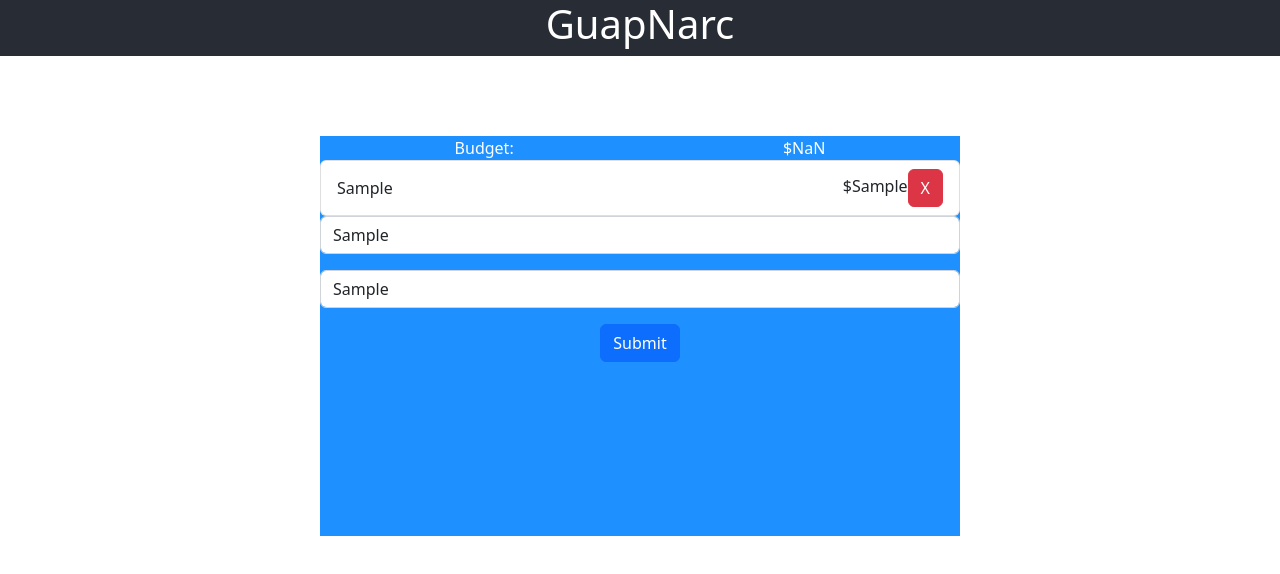
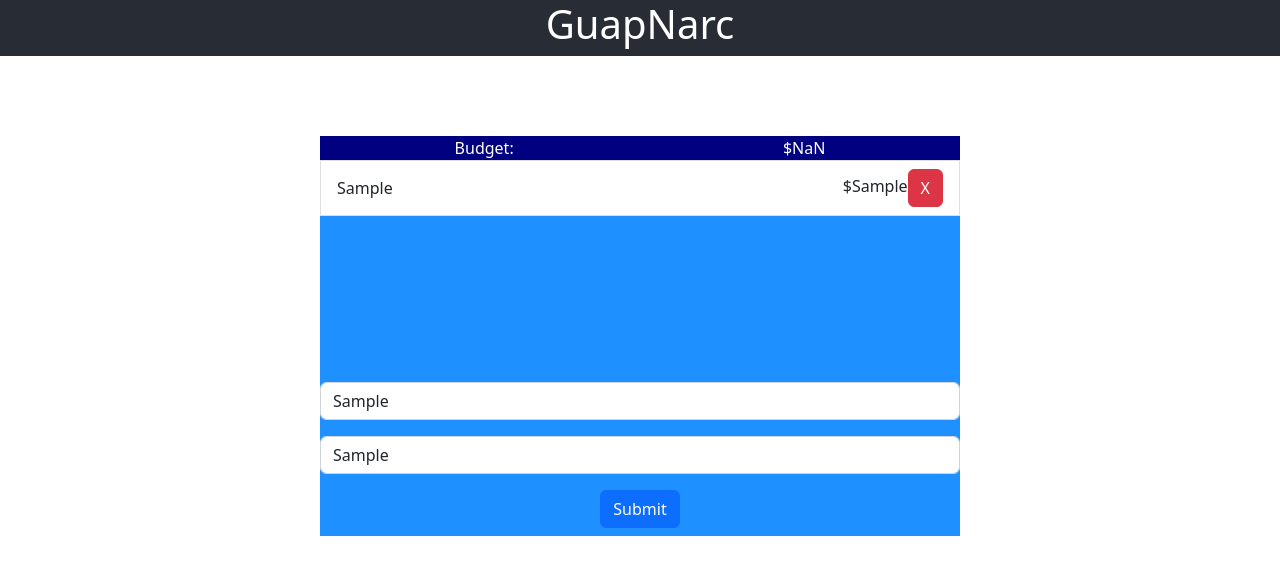
Before and after one commit to chrisNGUYENERR/React-Expense-Tracker, a React (Create React App) app: page / in a window 1280 px wide. Both pictures are taken after typing "Sample", "Sample" into the empty fields and a click on the button "Submit". Shown: the top 574 px of the page. Built offline with nearby package versions, Linux system fonts and the light colour scheme.

Commit message:
added newBudget reducer

```diff
--- a/src/App.css
+++ b/src/App.css
@@ -31,16 +31,17 @@
   display: flex;
   flex-direction: row;
   justify-content: space-around;
+  background-color: navy;
 }
 
-.ExpenseItem {
-  display: flex;
-  flex-direction: row;
-  justify-content: space-between;
+.ExpenseList {
+  overflow-y: scroll;
 }
 
 .ExpenseForm {
   display: flex;
   flex-direction: column;
-  justify-content: center;
+  margin-top: auto;
+  padding-bottom: 0.5em;
+  padding-top: 0.5em;
 }
--- /dev/null
+++ b/src/actions/handleDeleteExpense.js
@@ -0,0 +1,6 @@
+export const deleteExpenseItem = (expenseInfo) => {
+    return {
+        type: 'DELETE_EXPENSE',
+        payload: expenseInfo
+    }
+}
--- /dev/null
+++ b/src/actions/newBudgetAction.js
@@ -0,0 +1,6 @@
+export const setNewBudget = (expenseInfo) => {
+    return {
+        type: 'NEW_BUDGET',
+        payload: expenseInfo
+    }
+}
--- a/src/components/AddExpenseForm.jsx
+++ b/src/components/AddExpenseForm.jsx
@@ -13,18 +13,15 @@ function AddExpenseForm(props) {
     const [expenseInfo, setExpenseInfo] = useState({
         expenseName: '',
         expenseCost: '',
+        expenseId: 0
     });
 
 
     const addExpense = (e) => {
         e.preventDefault();
         dispatch(setBudget(expenseInfo))
-        let a = dispatch((setExpenseList(expenseInfo)))
-        console.log(a)
-
-        // setExpenseInfo({...expenseInfo, expenseId: Math.random()})
-
-
+        dispatch(setExpenseList(expenseInfo))
+        setExpenseInfo({...expenseInfo, expenseId: Math.random()})
     }
 
 
--- a/src/components/ExpenseItem.jsx
+++ b/src/components/ExpenseItem.jsx
@@ -1,16 +1,32 @@
 import React from 'react';
+import { useDispatch } from 'react-redux';
+import { deleteExpenseItem } from '../actions/handleDeleteExpense';
+import { setNewBudget } from '../actions/newBudgetAction';
 
 function ExpenseItem(props) {
+
+    const dispatch = useDispatch()
+
+    const deleteExpense = (e) => {
+        e.preventDefault();
+        console.log(props.cost)
+        dispatch(deleteExpenseItem(props.id))
+        dispatch(setNewBudget(props.cost))
+    }
+
+
     return (
+        <form>
         <li className='list-group-item d-flex justify-content-between align-items-center'>
         {props.name}
         <div>
             <span>
                 ${props.cost}
             </span>
-            <button className='btn btn-danger'>X</button>
+            <button onClick={deleteExpense} type="submit" className='btn btn-danger'>X</button>
         </div>
     </li>
+    </form>
     );
 }
 
--- a/src/components/ExpenseTracker.jsx
+++ b/src/components/ExpenseTracker.jsx
@@ -11,10 +11,10 @@ function ExpenseTracker(props) {
                 Budget:
                 <Budget />
             </div>
-            <div>
+            <div className='ExpenseList'>
                 <Expenses />
             </div>
-            <div>
+            <div className='ExpenseForm'>
                 <AddExpenseForm />
             </div>
         </div>
--- a/src/components/Expenses.jsx
+++ b/src/components/Expenses.jsx
@@ -16,7 +16,7 @@ function Expenses(props) {
     return (
         <ul className='list-group'>
                 {expenseList.map((expense, index) => {
-                    return <ExpenseItem key={index} name={expense.expenseName} cost={expense.expenseCost} />
+                    return <ExpenseItem key={index} id={expense.expenseId} name={expense.expenseName} cost={expense.expenseCost} />
                 })}
         </ul>
     );
--- a/src/reducers/budgetReducer.js
+++ b/src/reducers/budgetReducer.js
@@ -7,6 +7,9 @@ export const budgetReducer = (state = initialState, action) => {
     switch (type) {
         case 'REDUCE_BUDGET':
             return {...state, budget: state.budget - payload.expenseCost}
+        case 'NEW_BUDGET':
+            return {...state, budget: state.budget + parseInt(payload)}
+            // return console.log(payload)
         default:
             return state;
     }
--- a/src/reducers/expenseListReducer.js
+++ b/src/reducers/expenseListReducer.js
@@ -8,6 +8,8 @@ export const expenseListReducer = (state = initialState, action) => {
               ...state,
               payload
           ]
+      case 'DELETE_EXPENSE':
+        return state.filter(expense => expense.expenseId !== payload)
       default:
           return state
   }
```
